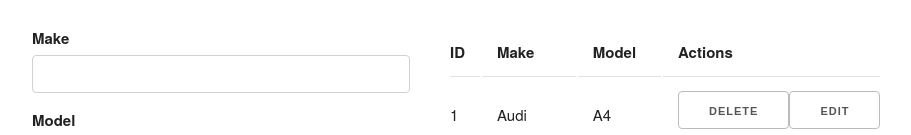
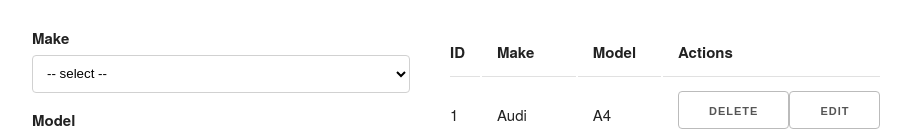
Before and after one commit to Marina-sky/myfirstreact, a React (Create React App) app: page / in a window 1280 px wide. Shown: the part 135-270 px from the top of the page, without its empty margins (128-1039 px from the left). Built offline with nearby package versions, Linux system fonts and the light colour scheme.

Commit message:
Made a dropdown list for car make input

```diff
--- a/src/forms/AddCarForm.jsx
+++ b/src/forms/AddCarForm.jsx
@@ -20,8 +20,7 @@ const AddCarForm = (props) => {
     if (car.make && car.model) {
       handleChange(e, props.addCar(car));
       document.getElementById("error-message").style.display = "none";
-    }
-    if (car.make == "" || car.model == "") {
+    } else {
       document.getElementById("error-message").innerHTML = "All fields are required.";
     }
   };
@@ -29,13 +28,24 @@ const AddCarForm = (props) => {
   return (
     <form>
       <label>Make</label>
-      <input
+      <select
         className="u-full-width"
-        type="text"
         value={car.make}
         name="make"
         onChange={handleChange}
-      />
+      >
+        <option value="">-- select --</option>
+        <option value="Audi">Audi</option>
+        <option value="BMW">BMW</option>
+        <option value="Chevrolet">Chevrolet</option>
+        <option value="Ford">Ford</option>
+        <option value="Honda">Honda</option>
+        <option value="Mazda">Mazda</option>
+        <option value="Mercedes-Benz">Mercedes-Benz</option>
+        <option value="Toyota">Toyota</option>
+        <option value="Volkswagen">Volkswagen</option>
+        <option value="Volvo">Volvo</option>
+      </select>
       <label>Model</label>
       <input
         className="u-full-width"
--- a/src/forms/EditCarForm.jsx
+++ b/src/forms/EditCarForm.jsx
@@ -17,8 +17,7 @@ const EditCarForm = (props) => {
     if (car.make && car.model) {
       props.updateCar(car);
       document.getElementById("error-message").style.display = "none";
-    }
-    if (car.make == "" || car.model == "") {
+    } else {
       document.getElementById("error-message").innerHTML =
         "All fields are required.";
     }
@@ -27,13 +26,24 @@ const EditCarForm = (props) => {
   return (
     <form>
       <label>Make</label>
-      <input
+      <select
         className="u-full-width"
-        type="text"
         value={car.make}
         name="make"
         onChange={handleChange}
-      />
+      >
+        <option value="">-- select --</option>
+        <option value="Audi">Audi</option>
+        <option value="BMW">BMW</option>
+        <option value="Chevrolet">Chevrolet</option>
+        <option value="Ford">Ford</option>
+        <option value="Honda">Honda</option>
+        <option value="Mazda">Mazda</option>
+        <option value="Mercedes-Benz">Mercedes-Benz</option>
+        <option value="Toyota">Toyota</option>
+        <option value="Volkswagen">Volkswagen</option>
+        <option value="Volvo">Volvo</option>
+      </select>
       <label>Model</label>
       <input
         className="u-full-width"
```
